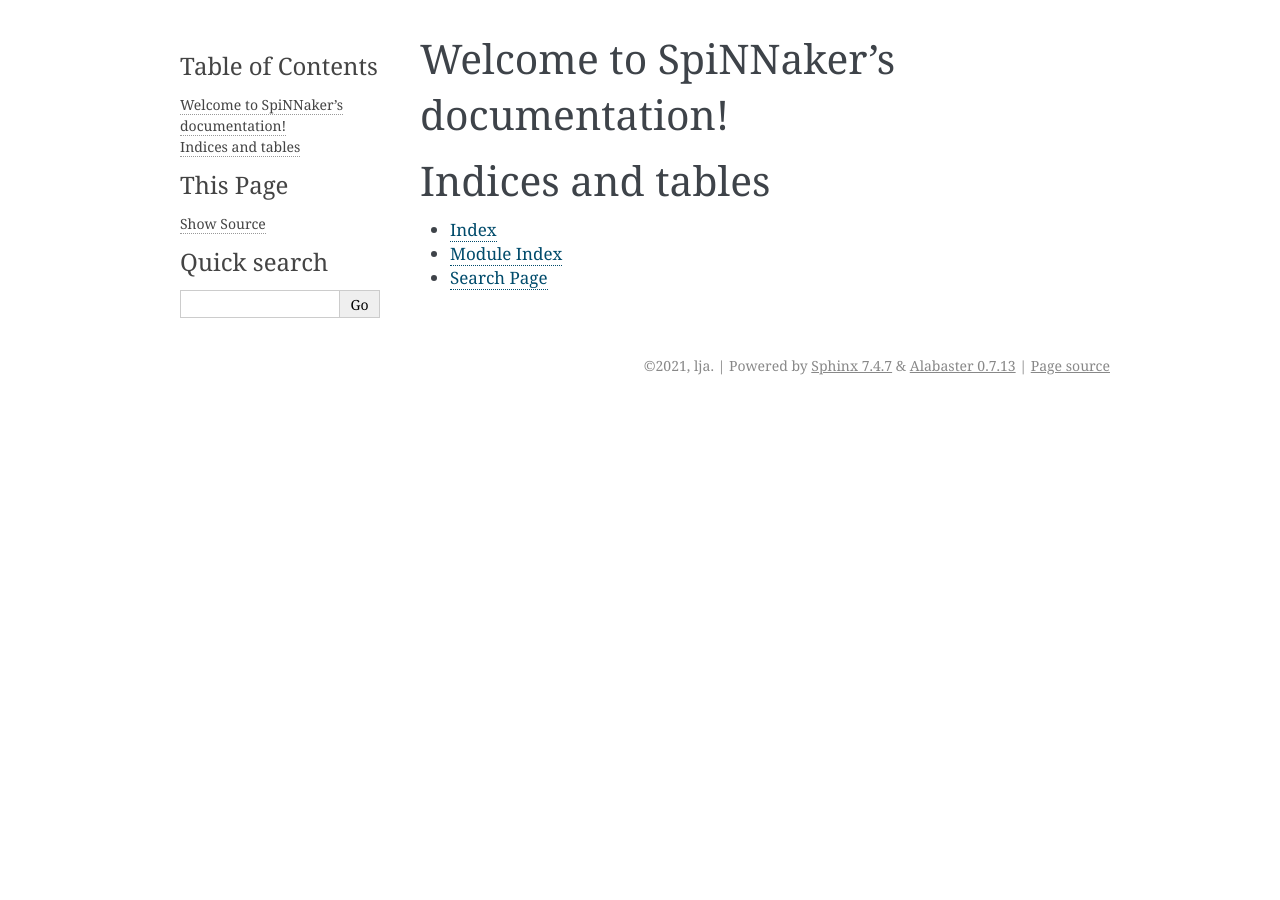
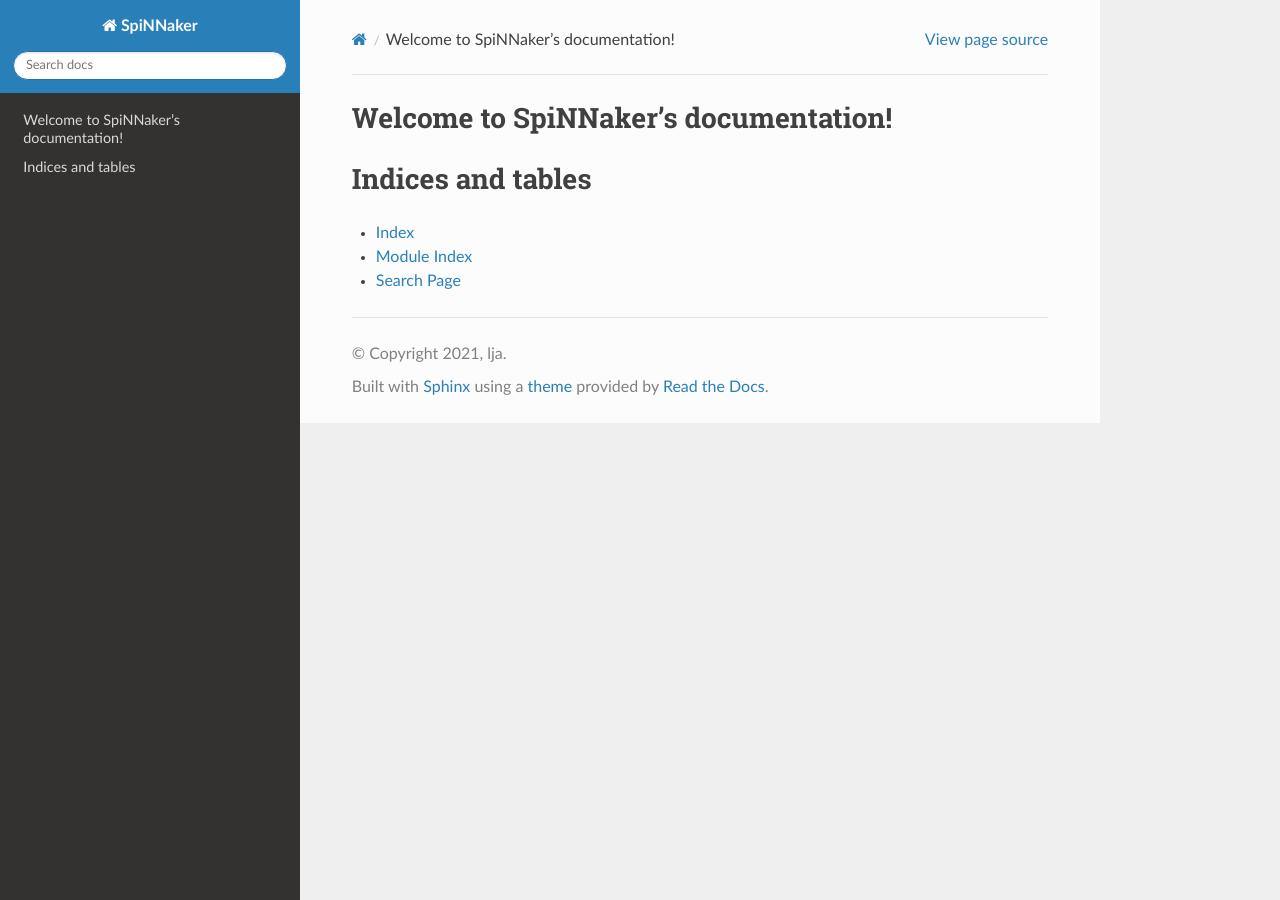
Before and after one commit to jazzalin/spinnaker-tutorial, a Sphinx documentation site: the page built from docs/source/index.rst, in a window 1280 px wide. Built offline with Sphinx 7.4.7 and the Read the Docs theme 2.0.0, drawn with Linux system fonts in a browser that asks for light colours; pages that are not in the unit, such as notebooks, are missing from menus.

Commit message:
Edit theme

```diff
--- a/docs/source/conf.py
+++ b/docs/source/conf.py
@@ -27,7 +27,7 @@
 # Add any Sphinx extension module names here, as strings. They can be
 # extensions coming with Sphinx (named 'sphinx.ext.*') or your custom
 # ones.
-extensions = ["myst_parser"]
+extensions = ['myst_parser']
 
 # Add any paths that contain templates here, relative to this directory.
 templates_path = ['_templates']
@@ -43,7 +43,7 @@
 # The theme to use for HTML and HTML Help pages.  See the documentation for
 # a list of builtin themes.
 #
-html_theme = 'alabaster'
+html_theme = 'sphinx_rtd_theme'
 
 # Add any paths that contain custom static files (such as style sheets) here,
 # relative to this directory. They are copied after the builtin static files,
```
